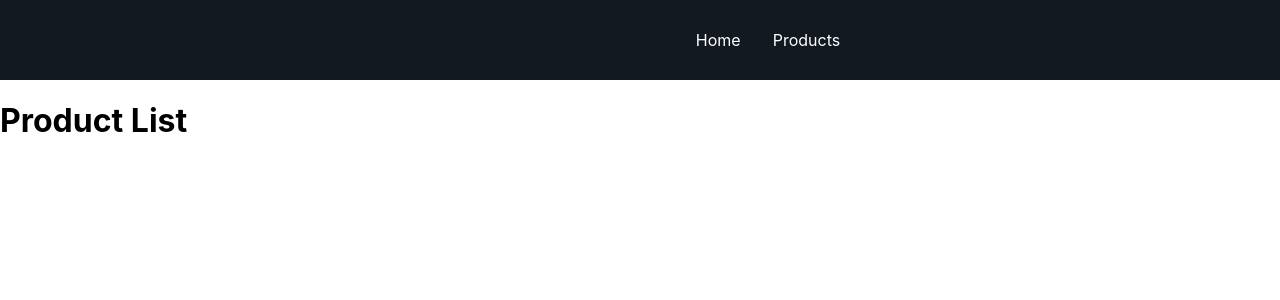
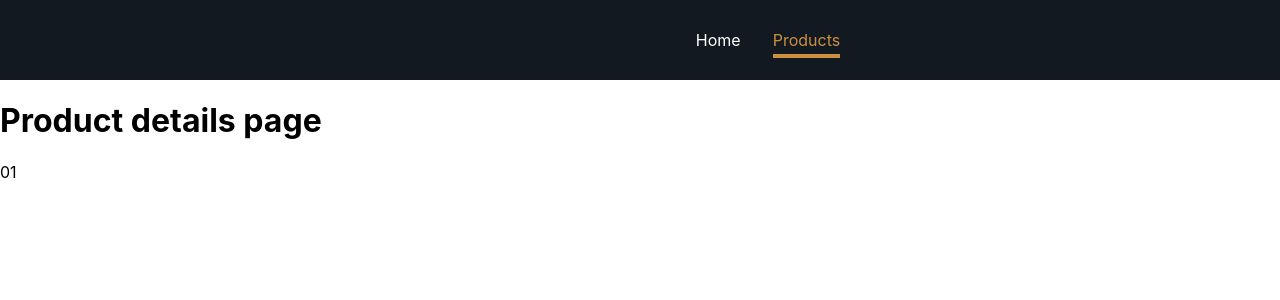
Before and after one commit to seano1608/amazon_clone, a React (Create React App) app: page /products/01 in a window 1280 px wide. Shown: the top 300 px of the page. Built offline with nearby package versions, Linux system fonts and the light colour scheme.

Commit message:
Product details switch route added

```diff
--- a/src/App.js
+++ b/src/App.js
@@ -1,20 +1,30 @@
 import "./App.css";
-import { Route } from "react-router-dom";
+import { Redirect, Route, Switch } from "react-router-dom";
 import Home from "./components/Home";
 import Products from "./components/Products";
 import Header from "./components/layout/Header";
+import ProductsDetails from "./components/ProductsDetails";
 
 const App = () => {
   return (
     <div>
       <Header />
       <main>
+        <Switch>
+          <Route path="/" exact>
+            <Redirect to='home' />
+          </Route>
         <Route path="/home">
           <Home />
         </Route>
-        <Route path="/products">
+        <Route path="/products" exact>
           <Products />
         </Route>
+        <Route path="/products/:id">
+          <ProductsDetails/>
+        </Route>
+        </Switch>
+
       </main>
     </div>
   );
--- a/src/components/Home.js
+++ b/src/components/Home.js
@@ -1,9 +1,13 @@
 import React from 'react'
+import { Route } from 'react-router-dom'
 
 const Home = () => {
   return (
     <div>
         <h1>Home Page</h1>
+        <Route path="/home/username">
+            <p>Welcome username</p>
+        </Route>
     </div>
   )
 }
--- a/src/components/Products.js
+++ b/src/components/Products.js
@@ -1,9 +1,15 @@
 import React from 'react'
+import { Link } from 'react-router-dom'
 
 const Products = () => {
   return (
     <div>
         <h1>Product List</h1>
+        <ul>
+            <li><Link to="/products/01">Product 1</Link></li>
+            <li><Link to="/products/02">Product 2</Link></li>
+            <li><Link to="/products/03">Product 3</Link></li>
+        </ul>
     </div>
   )
 }
--- /dev/null
+++ b/src/components/ProductsDetails.js
@@ -0,0 +1,16 @@
+import React from 'react'
+import { useParams } from 'react-router-dom';
+
+const ProductsDetails = () => {
+    const params = useParams();
+
+    console.log(params);
+  return (
+    <div>
+        <h1>Product details page</h1>
+        <p>{params.id}</p>
+    </div>
+  )
+}
+
+export default ProductsDetails
--- a/src/components/layout/Header.js
+++ b/src/components/layout/Header.js
@@ -1,5 +1,5 @@
 import React from 'react';
-import { Link } from 'react-router-dom';
+import { Link, NavLink } from 'react-router-dom';
 import "./Header.css";
 
 const Header = () => {
@@ -8,10 +8,10 @@ const Header = () => {
         <nav>
             <ul>
                 <li>
-                    <Link to="/home">Home</Link>
+                    <NavLink activeClassName='active' to="/home">Home</NavLink>
                 </li>
                 <li>
-                <Link to="/products">Products</Link>
+                <NavLink activeClassName='active' to="/products">Products</NavLink>
                 </li>
             </ul>
         </nav>
```
